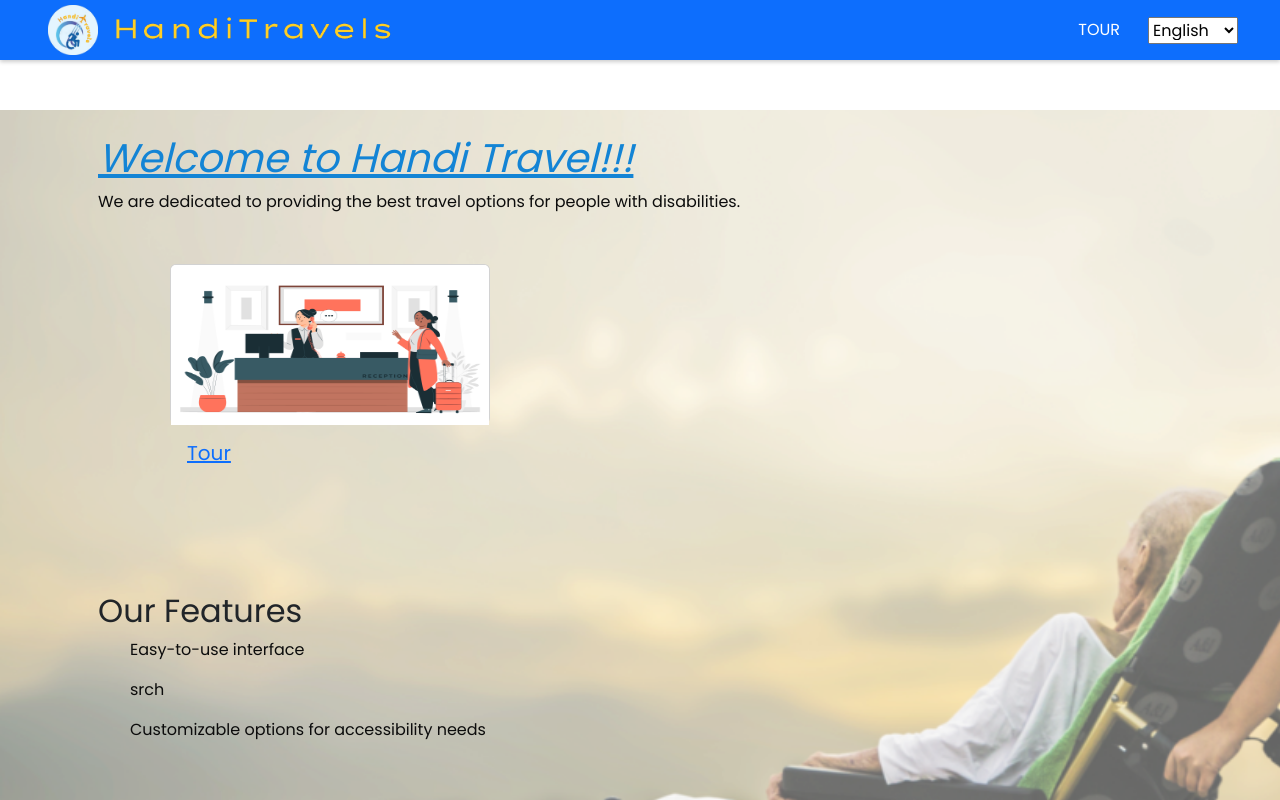
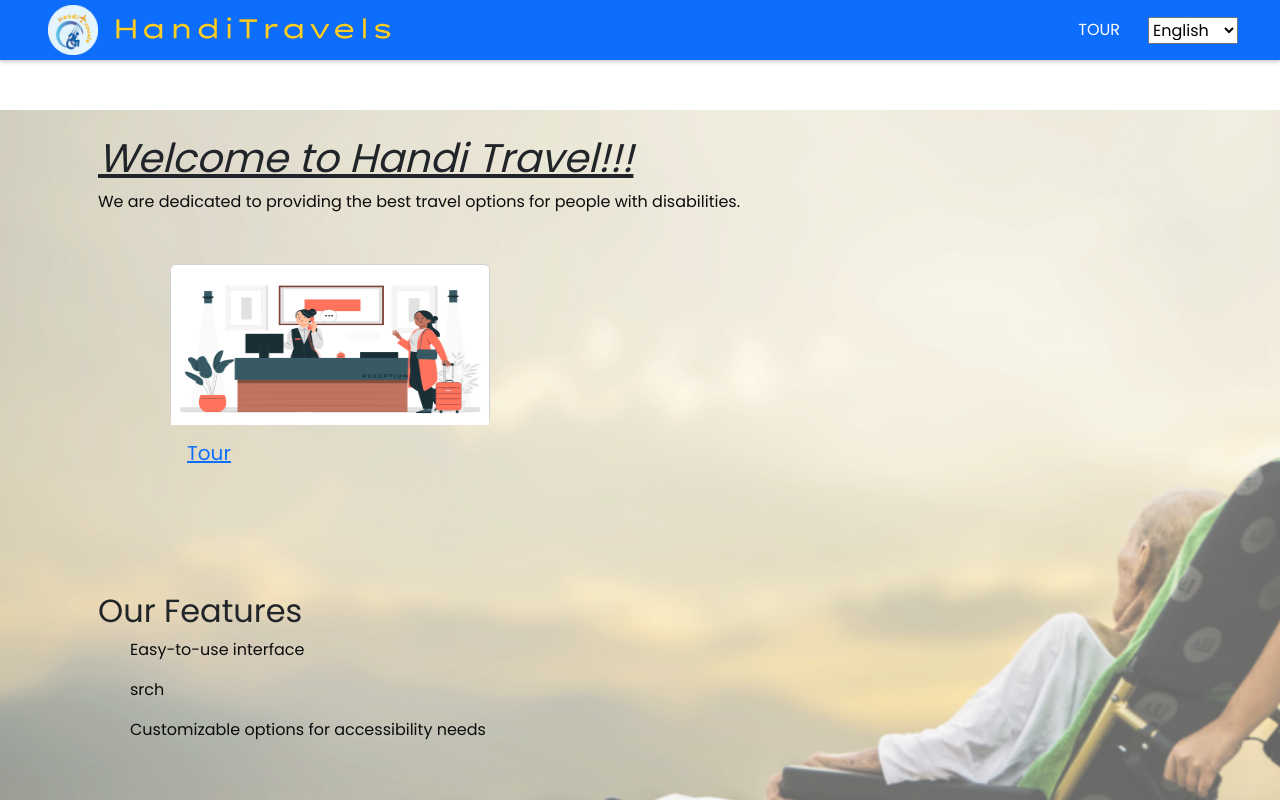
Before and after one commit to akshatranadive/handitravel, a React (Create React App) app: page / in a window 1280 px wide. Shown: the top 800 px of the page. Built offline with nearby package versions, Linux system fonts and the light colour scheme.

Commit message:
css changes and 2 translations added

```diff
--- a/src/FlightPage.js
+++ b/src/FlightPage.js
@@ -1,3 +1,4 @@
+import './FlightPage.css';
 import axios from 'axios';
 import React, { useState, useContext, useEffect } from 'react';
 import { Tabs, Tab, Card, Row, Col, DropdownButton, Form } from 'react-bootstrap';
@@ -47,8 +48,7 @@ function FlightPage() {
   };
 
   let dataChange = () =>{
-    let hotel = hotels.find(hotel => hotel.accomodations === selectedHotel);
-    console.log("csa"+selectedHotel);
+    let hotel = hotels.find(hotel => hotel.country === selectedCountry && hotel.accomodations === selectedHotel);
     setHotelPrice(hotel);
   };
 
--- a/src/HomePage.css
+++ b/src/HomePage.css
@@ -36,12 +36,12 @@ body {
   }  */
   /* Style for heading */
   h1 {
-    font-size: 2rem;
+    font-size: 1rem;
     font-weight: bold;
     text-decoration-line: underline;
     /* text-decoration-color: rgb(219, 219, 224); */
-    color: #1384d5;
-    border-color: aqua;
+    /* color: #1384d5;
+    border-color: aqua; */
     font-style: oblique;
   }
 
--- a/src/translations/fr.js
+++ b/src/translations/fr.js
@@ -50,7 +50,7 @@ export default {
           "Departure":"Départ",
           "Arrival":"Arrivée",
           "Departdate":"Date de départ",
-          "returndate":"date de retour",
+          "returndate":"Date de retour",
           "triptype":"type de voyage",
           "roundtrip":"aller-retour",
           "oneway":"Sens Unique",
@@ -97,8 +97,8 @@ export default {
     "HotelPrice":"Prix de l'hôtel",
     "GrandTotal":"Total",
     "dhospital":"Distance de l'hôpital",
-    "Accessiblebusinesscenter":"Accessible business center",
-    "Serviceanimalswelcome":"Service animals welcome",
+    "Accessiblebusinesscenter":"Centre d'affaires accessible",
+    "Serviceanimalswelcome":"Animaux d'assistance acceptés",
 
     // ...
   };
```
